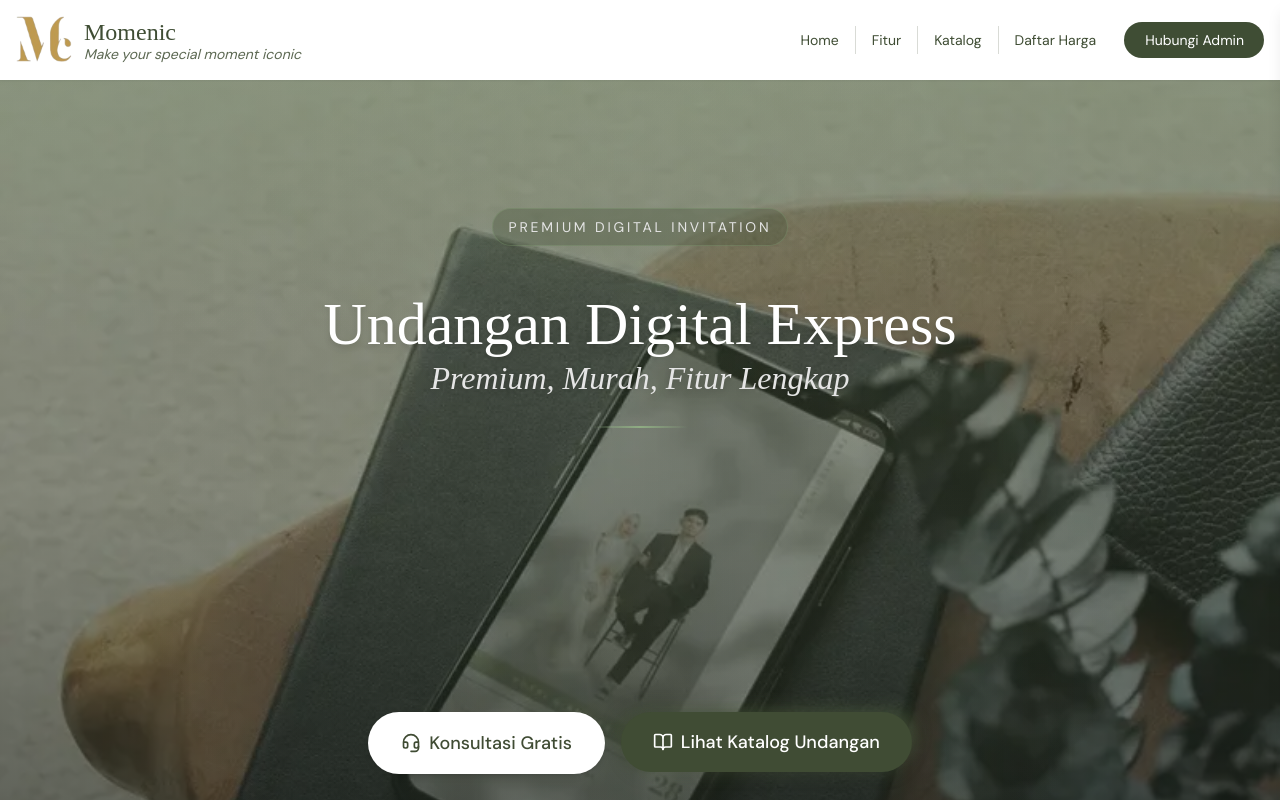
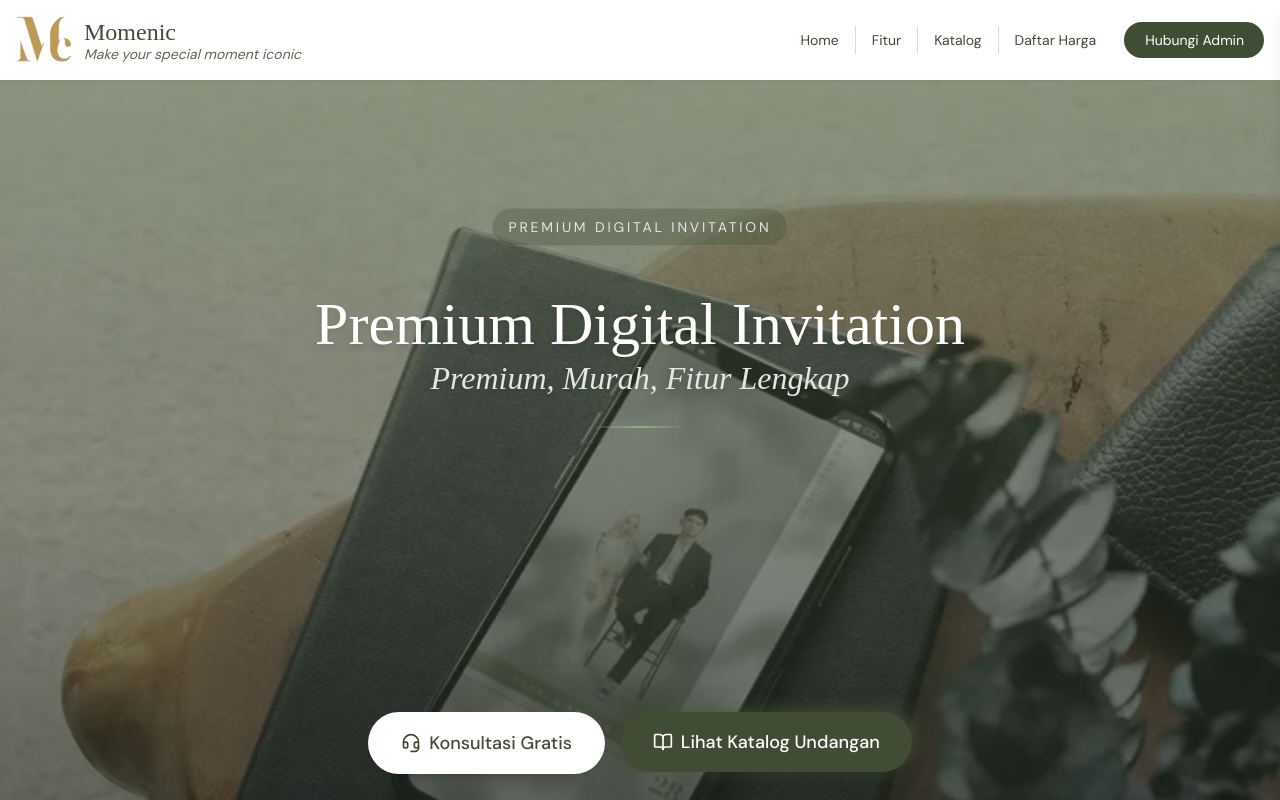
Before and after one commit to ilhardika/momenic, a React (Vite) app: page / in a window 1280 px wide. Shown: the top 800 px of the page. Built offline with nearby package versions, Linux system fonts and the light colour scheme; a web font is replaced by a local one.

Commit message:
change hero h1 to Premium Digital Invitation

```diff
--- a/src/pages/Homepage/components/Hero.jsx
+++ b/src/pages/Homepage/components/Hero.jsx
@@ -69,7 +69,7 @@ const Hero = () => {
           {/* Main Content */}
           <div className="space-y-6 md:space-y-8 mb-8">
             <h1 className="font-primary text-[32px] sm:text-4xl md:text-5xl lg:text-6xl font-normal text-white leading-tight opacity-0 animate-[fadeIn_1s_ease-out_0.3s_forwards] drop-shadow-md">
-              Undangan Digital Express
+              Premium Digital Invitation
               <span className="block italic mt-1 sm:mt-2 text-[#E5E5E5] text-[20px] sm:text-[26px] md:text-[32px] opacity-0 animate-[fadeIn_1s_ease-out_0.6s_forwards]">
                 Premium, Murah, Fitur Lengkap
               </span>
```
